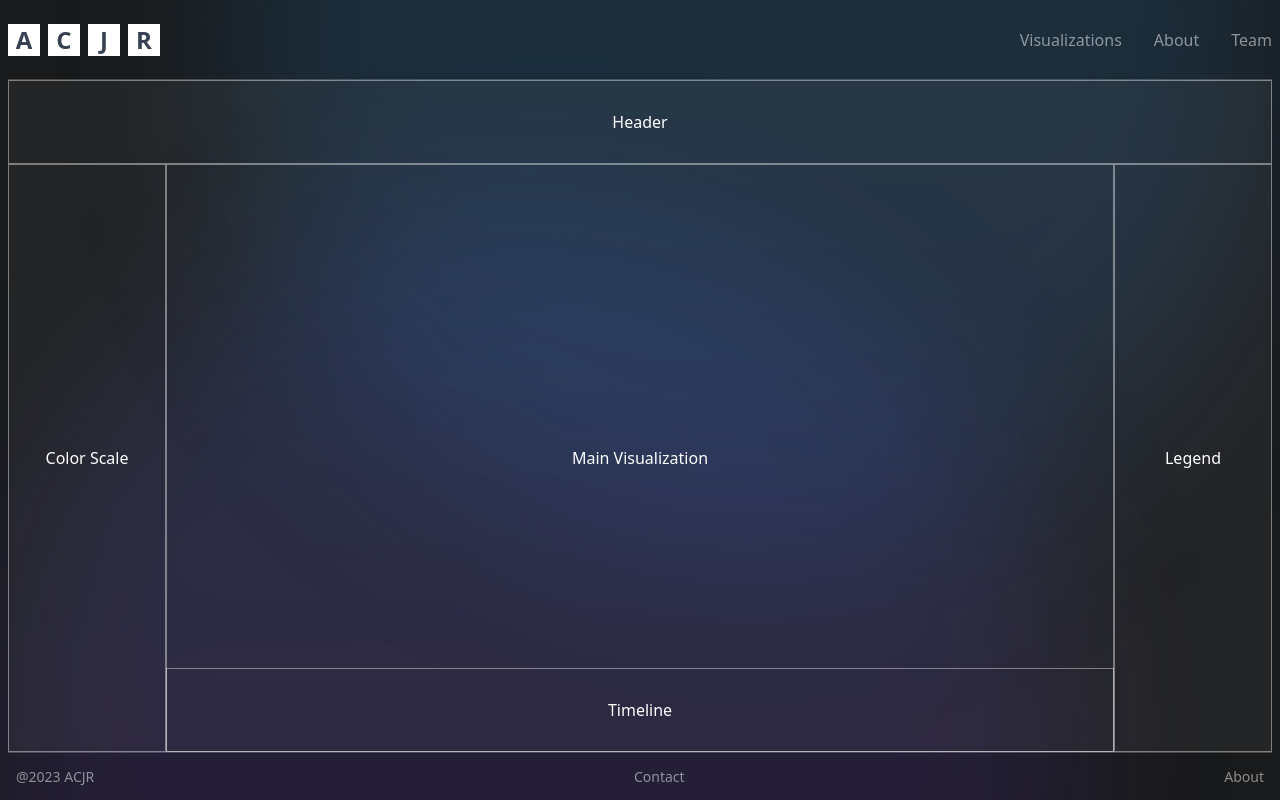
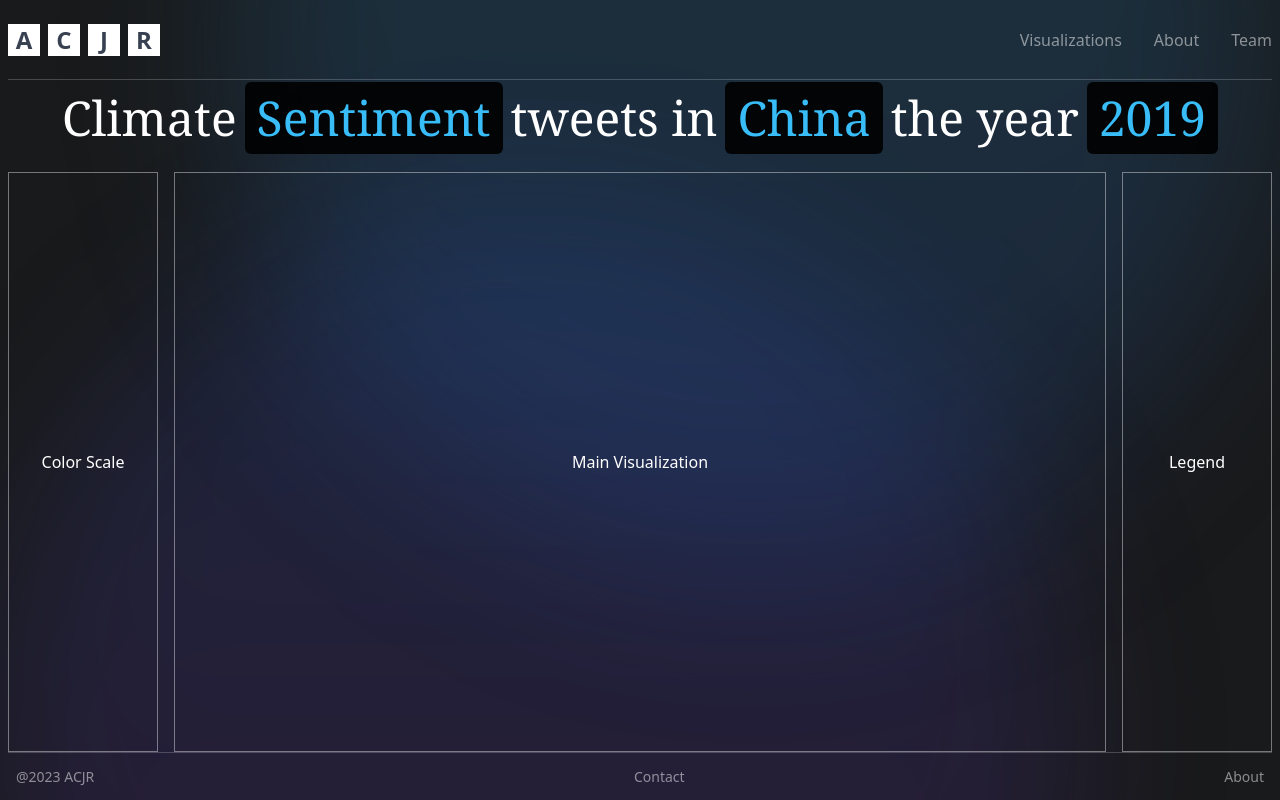
Before and after one commit to aiberk/infoVizGroup8, a Next.js app: page / in a window 1280 px wide. Built offline with nearby package versions, Linux system fonts and the light colour scheme.

Commit message:
header work main viz and components

```diff
--- /dev/null
+++ b/src/app/components/organisms/vizColor/vizColor.tsx
@@ -0,0 +1,9 @@
+import React from "react";
+
+type Props = {};
+
+const VizColor = (props: Props) => {
+  return <div className="colorScale part">Color Scale</div>;
+};
+
+export default VizColor;
--- /dev/null
+++ b/src/app/components/organisms/vizHeader/vizheader.tsx
@@ -0,0 +1,24 @@
+import React from "react";
+
+type Props = {};
+
+const Vizheader = (props: Props) => {
+  return (
+    <div className="header font-serif flex flex-row justify-center items-center gap-2 text-lg md:text-3xl lg:text-5xl">
+      Climate{" "}
+      <span className="bg-black bg-opacity-90 p-3 text-sky-400 rounded-md">
+        Sentiment
+      </span>{" "}
+      tweets in{" "}
+      <span className="bg-black bg-opacity-90 p-3 text-sky-400 rounded-md">
+        China
+      </span>{" "}
+      the year
+      <span className="bg-black bg-opacity-90 p-3 text-sky-400 rounded-md">
+        2019
+      </span>{" "}
+    </div>
+  );
+};
+
+export default Vizheader;
--- /dev/null
+++ b/src/app/components/organisms/vizLegend/vizLegend.tsx
@@ -0,0 +1,9 @@
+import React from "react";
+
+type Props = {};
+
+const VizLegend = (props: Props) => {
+  return <div className="legend part">Legend</div>;
+};
+
+export default VizLegend;
--- /dev/null
+++ b/src/app/components/organisms/vizMain/visMain.tsx
@@ -0,0 +1,9 @@
+import React from "react";
+
+type Props = {};
+
+const VisMain = (props: Props) => {
+  return <div className="mainViz part">Main Visualization</div>;
+};
+
+export default VisMain;
--- /dev/null
+++ b/src/app/components/organisms/vizTimeLine/vizTimeline.tsx
@@ -0,0 +1,9 @@
+import React from "react";
+
+type Props = {};
+
+const VizTimeline = (props: Props) => {
+  return <div className="timeline part">Timeline</div>;
+};
+
+export default VizTimeline;
--- a/src/app/globals.css
+++ b/src/app/globals.css
@@ -26,8 +26,8 @@ body {
   display: grid;
   grid-template-columns: 0.5fr 1fr 1fr 1fr 0.5fr; /* Adjust columns */
   grid-template-rows: 0.5fr 1fr 1fr 1fr 0.5fr; /* Adjust rows */
-  grid-column-gap: 0px;
-  grid-row-gap: 0px;
+  grid-column-gap: 1rem;
+  grid-row-gap: 1rem;
 }
 
 .header {
--- a/src/app/page.tsx
+++ b/src/app/page.tsx
@@ -1,15 +1,21 @@
 import React from "react";
 import Image from "next/image";
+
+import Vizheader from "@/app/components/organisms/vizHeader/vizheader";
+import VizColor from "@/app/components/organisms/vizColor/vizColor";
+import VizLegend from "@/app/components/organisms/vizLegend/vizLegend";
+import VizTimeline from "@/app/components/organisms/vizTimeLine/vizTimeline";
+import VisMain from "@/app/components/organisms/vizMain/visMain";
 
 export default function Home() {
   return (
     <main className="row-auto flex-grow flex flex-col items-center">
-      <div className="bg-white bg-opacity-5 w-full max-w-8xl h-full text-white vizParent">
-        <div className="header part">Header</div>
-        <div className="colorScale part">Color Scale</div>
-        <div className="legend part">Legend</div>
-        <div className="timeline part">Timeline</div>
-        <div className="mainViz part">Main Visualization</div>
+      <div className="bg-whit bg-opacity-5 w-full max-w-8xl h-full text-white vizParent">
+        <Vizheader />
+        <VizLegend />
+        {/* <VizTimeline /> */}
+        <VisMain />
+        <VizColor />
       </div>
     </main>
   );
```
